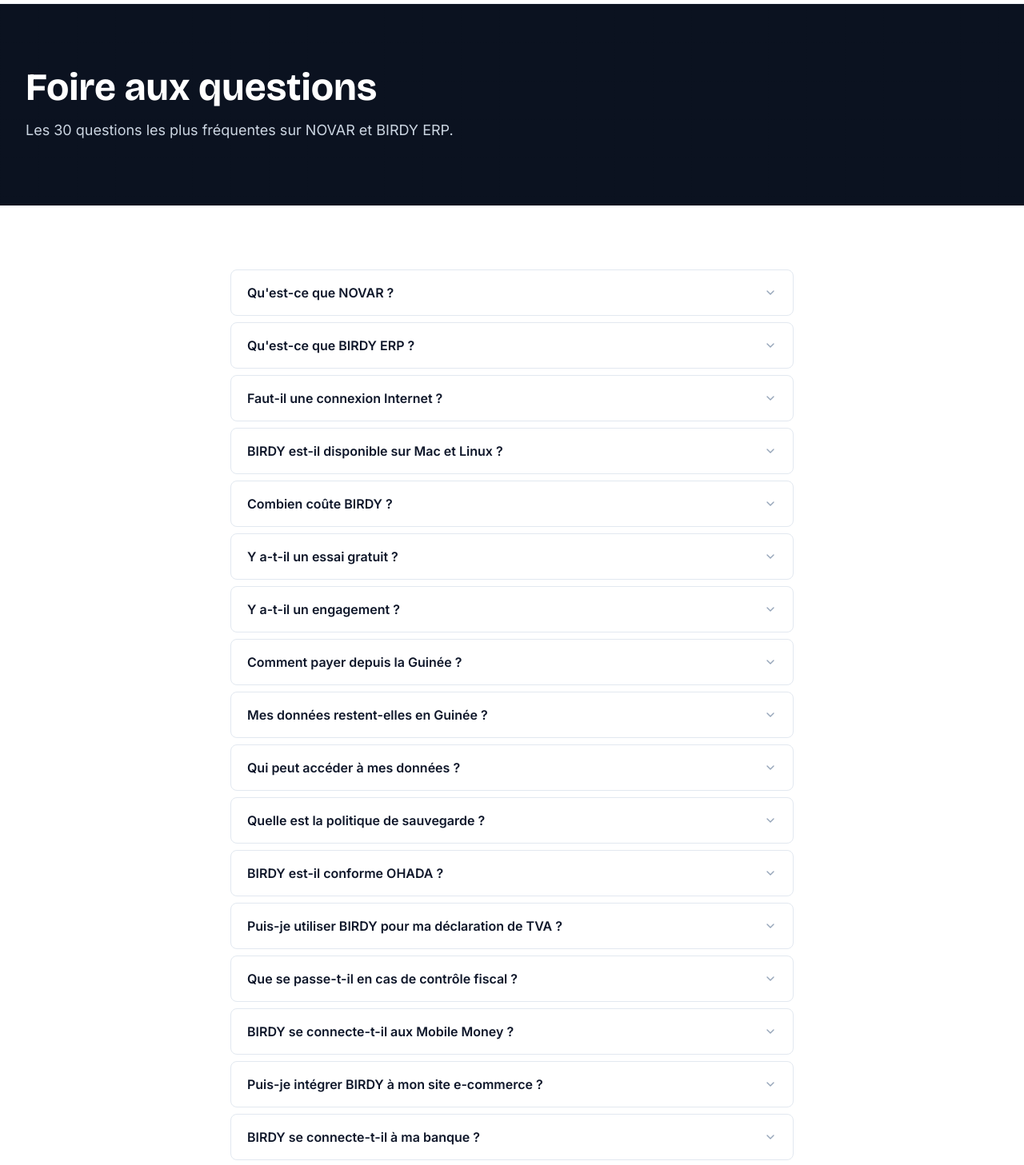
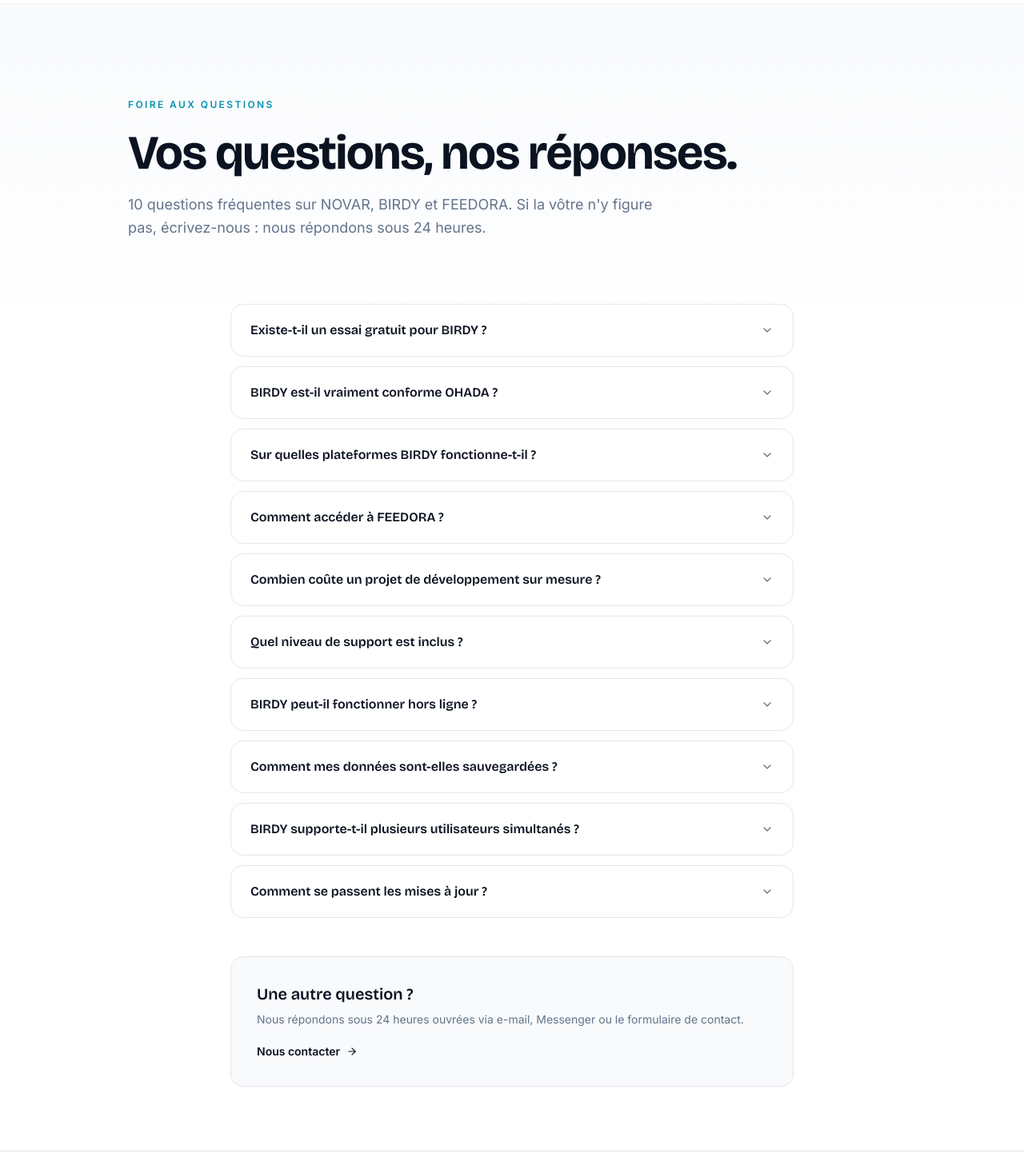
Before and after one commit to novarstartup-tech/novar-website, a Next.js app: page /faq in a window 1280 px wide. Shown: the part 60-1517 px from the top of the page at 80% size. Built offline with nearby package versions, Linux system fonts and the light colour scheme.

Commit message:
feat(novar): page FAQ light avec 10 questions et accordion natif

```diff
--- a/src/app/faq/page.tsx
+++ b/src/app/faq/page.tsx
@@ -1,56 +1,115 @@
-import { FaqAccordion } from '@/components/FaqAccordion';
+import Link from 'next/link';
+import { ChevronDown, ArrowRight } from 'lucide-react';
 
-export const metadata = { title: 'Foire aux questions' };
+export const metadata = {
+  title: 'Foire aux questions',
+  description:
+    'Réponses aux questions fréquentes sur NOVAR, BIRDY (ERP OHADA) et FEEDORA (formulation avicole).',
+};
 
-const FAQS = [
-  { q: "Qu'est-ce que NOVAR ?", a: "NOVAR est une entreprise de logiciels basée à Conakry qui conçoit des solutions sur mesure pour les startups et PME africaines, et édite l'ERP BIRDY." },
-  { q: "Qu'est-ce que BIRDY ERP ?", a: "BIRDY est un ERP complet pour PME guinéennes : POS, stock, achats, comptabilité OHADA, RH/paie, mobile money. Il fonctionne hors ligne et reste conforme à la réglementation locale." },
-  { q: "Faut-il une connexion Internet ?", a: "Non, BIRDY fonctionne intégralement hors ligne. Internet n'est requis que pour les mises à jour, les sauvegardes cloud et certaines intégrations Mobile Money." },
-  { q: 'BIRDY est-il disponible sur Mac et Linux ?', a: 'Pour le moment, BIRDY est disponible sur Windows 10 et 11. Les versions macOS et Linux sont prévues pour 2026.' },
-  { q: 'Combien coûte BIRDY ?', a: 'Trois plans : Solo à 50 000 GNF/mois, Pro à 150 000 GNF/mois, Enterprise à 400 000 GNF/mois. Tous les détails sur la page tarifs.' },
-  { q: "Y a-t-il un essai gratuit ?", a: "Oui, 30 jours d'essai gratuit sur tous les plans, sans carte bancaire. À la fin de la période, vous décidez de continuer ou non." },
-  { q: 'Y a-t-il un engagement ?', a: 'Aucun. Vous pouvez résilier votre abonnement à tout moment. La licence reste active jusqu\'à la fin de la période payée.' },
-  { q: 'Comment payer depuis la Guinée ?', a: 'Virement bancaire local, Mobile Money (Orange, MTN), bientôt cartes via CinetPay (disponible Sprint 17B).' },
-  { q: 'Mes données restent-elles en Guinée ?', a: 'Par défaut oui : les données restent sur votre poste. Les sauvegardes cloud peuvent être hébergées chez NOVAR Conakry, AWS Africa ou OVH selon votre plan et préférence.' },
-  { q: 'Qui peut accéder à mes données ?', a: 'Personne en dehors des utilisateurs que vous autorisez. Même les ingénieurs NOVAR n\'ont aucun accès à votre base sans votre permission explicite.' },
-  { q: 'Quelle est la politique de sauvegarde ?', a: 'Sauvegardes locales quotidiennes automatiques chiffrées AES-256, sauvegardes cloud hebdomadaires (Pro et Enterprise). Stratégie 3-2-1 documentée.' },
-  { q: 'BIRDY est-il conforme OHADA ?', a: 'Oui, intégralement. Plan comptable SYSCOHADA révisé, liasse fiscale, TAFIRE, FEC au format réglementaire, IRPP et CNSS Guinée.' },
-  { q: 'Puis-je utiliser BIRDY pour ma déclaration de TVA ?', a: 'Oui, BIRDY génère automatiquement les éléments de votre déclaration mensuelle ou trimestrielle conformément aux exigences DGI Guinée.' },
-  { q: 'Que se passe-t-il en cas de contrôle fiscal ?', a: 'Vous fournissez le FEC (généré en moins d\'une minute) et la liasse fiscale. Tous les justificatifs sont attachés aux écritures et accessibles immédiatement.' },
-  { q: 'BIRDY se connecte-t-il aux Mobile Money ?', a: 'Oui, Orange Money et MTN MoMo Guinée sont supportés nativement, avec rapprochement automatique des transactions.' },
-  { q: 'Puis-je intégrer BIRDY à mon site e-commerce ?', a: 'Oui, en plan Enterprise via l\'API REST documentée. Connecteurs WooCommerce et Shopify prévus pour Q4 2026.' },
-  { q: 'BIRDY se connecte-t-il à ma banque ?', a: 'L\'import de relevés bancaires (CSV) est supporté. Les connecteurs API banques guinéennes sont en cours de négociation.' },
-  { q: "Comment obtenir de l'aide ?", a: "E-mail djernomahamoudoudiallo@gmail.com, documentation en ligne, tutoriels vidéo. Support prioritaire en plans Pro et Enterprise." },
-  { q: 'Proposez-vous de la formation ?', a: 'Oui, formations sur site à Conakry ou en visio, individuelles ou en groupe. Voir notre offre de conseil et accompagnement.' },
-  { q: 'Combien de temps pour mettre BIRDY en production ?', a: 'Une PME typique met BIRDY en production en 1 à 2 semaines avec notre méthode d\'onboarding en 7 étapes.' },
-  { q: 'BIRDY ne couvre pas mon métier, que faire ?', a: 'Nous proposons des solutions sur mesure pour développer des modules ou des applications spécifiques à votre activité. Premier échange gratuit.' },
-  { q: 'Puis-je modifier le code source ?', a: "BIRDY n'est pas open source. Pour des personnalisations, nous intervenons via notre offre de développement sur mesure." },
-  { q: 'Avez-vous une roadmap publique ?', a: 'Oui, voir la page Produits qui présente notre roadmap trimestrielle.' },
-  { q: 'Comment fonctionne la double authentification ?', a: 'BIRDY supporte TOTP (Google Authenticator, Authy), SMS et clés FIDO2. La 2FA est obligatoire pour les comptes administrateurs.' },
-  { q: "Que se passe-t-il si j'oublie mon mot de passe ?", a: "Réinitialisation par e-mail. Si vous avez activé la 2FA, conservez vos codes de récupération dans un endroit sûr." },
-  { q: 'BIRDY peut-il gérer plusieurs sociétés ?', a: 'Oui, en plan Enterprise. Chaque société a sa propre base, son plan comptable et ses utilisateurs. Bascule rapide via un sélecteur.' },
-  { q: 'Existe-t-il une application mobile ?', a: 'Application mobile BIRDY Pocket prévue pour Q4 2026. Pour l\'instant, l\'interface web est responsive et fonctionne sur tablette.' },
-  { q: 'Quel est le délai de support ?', a: 'Réponse sous 24 h ouvrées en plan Solo, sous 4 h en Pro, sous 1 h en Enterprise. Support en français.' },
-  { q: 'Comment migrer depuis un autre logiciel ?', a: "Nous accompagnons la migration : export de votre ancien logiciel, mapping des données, import dans BIRDY, validation. Service inclus en Enterprise, en option en Pro." },
-  { q: 'Quelles formations proposez-vous ?', a: "Formations administrateur (1 jour), comptable (2 jours), utilisateur final (demi-journée). Sur site Conakry ou visio. Devis sur demande." },
+type FAQ = { q: string; a: string };
+
+const FAQS: FAQ[] = [
+  {
+    q: 'Existe-t-il un essai gratuit pour BIRDY ?',
+    a: "Oui. Tous les plans BIRDY ouvrent droit à 30 jours d'essai gratuit, sans carte bancaire. À la fin de la période, vous décidez librement de continuer, de changer de plan, ou de partir avec vos données.",
+  },
+  {
+    q: 'BIRDY est-il vraiment conforme OHADA ?',
+    a: "Oui, intégralement. BIRDY embarque le plan comptable SYSCOHADA révisé, génère le bilan, le compte de résultat, le TAFIRE, la liasse fiscale et le FEC au format réglementaire. Les barèmes IRPP et CNSS de la Guinée sont également pris en charge nativement.",
+  },
+  {
+    q: 'Sur quelles plateformes BIRDY fonctionne-t-il ?',
+    a: 'BIRDY est disponible aujourd\'hui sur Windows 10 et 11. Les versions macOS et Linux sont planifiées. L\'interface web complémentaire fonctionne sur tout navigateur récent (Chrome, Edge, Firefox, Safari).',
+  },
+  {
+    q: 'Comment accéder à FEEDORA ?',
+    a: "FEEDORA est un produit SaaS B2B accessible via le web. La plateforme actuelle est en ligne sur https://feedora-cyan.vercel.app/. Pour un accès professionnel à votre élevage, contactez-nous : nous configurons votre espace et vos formules de base.",
+  },
+  {
+    q: 'Combien coûte un projet de développement sur mesure ?',
+    a: "Les projets sur mesure sont chiffrés au cas par cas, après un cadrage gratuit. Comptez en général 4 à 12 semaines de développement selon la complexité. Nous proposons aussi un mode forfait mensuel pour les évolutions continues. Demandez un devis depuis la page Contact.",
+  },
+  {
+    q: 'Quel niveau de support est inclus ?',
+    a: "Tous les plans incluent la documentation en ligne, les tutoriels et le support par e-mail. Les plans supérieurs ouvrent un support prioritaire avec un SLA de réponse. Pour les déploiements Enterprise, un account manager dédié est rattaché à votre dossier.",
+  },
+  {
+    q: 'BIRDY peut-il fonctionner hors ligne ?',
+    a: "Oui. Les modules de vente (POS), la caisse, les encaissements et la consultation des données métier fonctionnent sans connexion. La synchronisation se fait dès que la connexion revient. Internet n'est requis que pour les sauvegardes cloud, les mises à jour et certaines intégrations.",
+  },
+  {
+    q: 'Comment mes données sont-elles sauvegardées ?',
+    a: "BIRDY effectue des sauvegardes locales quotidiennes chiffrées en AES-256. Les plans Pro et Enterprise ajoutent des sauvegardes cloud hebdomadaires (chez OVH ou AWS Africa selon votre choix). Stratégie 3-2-1 documentée. Vous pouvez aussi exporter à tout moment l'intégralité de votre base.",
+  },
+  {
+    q: 'BIRDY supporte-t-il plusieurs utilisateurs simultanés ?',
+    a: "Oui. Le plan Solo est limité à un utilisateur. Le plan Pro permet jusqu'à 5 utilisateurs avec des rôles distincts (gérant, comptable, caissier, etc.). Le plan Enterprise propose des utilisateurs illimités, multi-sociétés, et une gestion fine des permissions par rôle.",
+  },
+  {
+    q: 'Comment se passent les mises à jour ?',
+    a: "Les mises à jour sont automatiques et sans interruption de service. Chaque évolution réglementaire OHADA, chaque nouvelle fonctionnalité, chaque correctif est livré sans intervention de votre part. Vous pouvez consulter l'historique des versions dans votre espace client.",
+  },
 ];
 
 export default function FaqPage() {
   return (
     <>
-      <section className="bg-novar-cosmic py-20 relative overflow-hidden">
-        <div className="absolute inset-0 bg-grid opacity-20" />
-        <div className="relative mx-auto max-w-7xl px-4 sm:px-6 lg:px-8">
-          <h1 className="font-display text-4xl sm:text-5xl font-bold text-white">Foire aux questions</h1>
-          <p className="mt-4 max-w-2xl text-lg text-slate-300">
-            Les 30 questions les plus fréquentes sur NOVAR et BIRDY ERP.
+      {/* HERO */}
+      <section className="relative overflow-hidden bg-white">
+        <div className="absolute inset-x-0 top-0 h-[420px] bg-gradient-to-b from-novar-surface-2 to-white" aria-hidden />
+        <div className="absolute inset-0 bg-dots opacity-50" aria-hidden />
+        <div className="relative mx-auto max-w-5xl px-6 lg:px-8 pt-24 pb-16 md:pt-28 md:pb-20">
+          <span className="inline-block text-xs font-semibold uppercase tracking-[0.2em] text-novar-accent">
+            Foire aux questions
+          </span>
+          <h1 className="mt-5 font-display text-4xl sm:text-5xl md:text-6xl font-bold tracking-tight text-novar-ink">
+            Vos questions, nos réponses.
+          </h1>
+          <p className="mt-5 max-w-2xl text-lg text-novar-muted leading-relaxed">
+            10 questions fréquentes sur NOVAR, BIRDY et FEEDORA. Si la vôtre
+            n&apos;y figure pas, écrivez-nous : nous répondons sous 24 heures.
           </p>
         </div>
       </section>
 
-      <section className="py-20 bg-white dark:bg-novar-cosmic">
-        <div className="mx-auto max-w-3xl px-4 sm:px-6 lg:px-8">
-          <FaqAccordion items={FAQS} />
+      {/* QUESTIONS */}
+      <section className="bg-white pb-20">
+        <div className="mx-auto max-w-3xl px-6 lg:px-8">
+          <div className="space-y-3">
+            {FAQS.map((item, i) => (
+              <details
+                key={i}
+                className="group rounded-2xl border border-novar-line bg-white open:border-novar-ink/20 open:shadow-soft transition-all"
+              >
+                <summary className="flex cursor-pointer list-none items-center justify-between gap-4 px-6 py-5 text-left">
+                  <span className="font-display font-semibold text-novar-ink">
+                    {item.q}
+                  </span>
+                  <ChevronDown className="h-4 w-4 flex-shrink-0 text-novar-muted transition-transform group-open:rotate-180" />
+                </summary>
+                <div className="px-6 pb-5 text-sm text-novar-ink-soft leading-relaxed">
+                  {item.a}
+                </div>
+              </details>
+            ))}
+          </div>
+
+          <div className="mt-12 rounded-2xl border border-novar-line bg-novar-surface-2 p-6 sm:p-8">
+            <h2 className="font-display text-xl font-semibold text-novar-ink">
+              Une autre question ?
+            </h2>
+            <p className="mt-2 text-sm text-novar-muted">
+              Nous répondons sous 24 heures ouvrées via e-mail, Messenger ou le
+              formulaire de contact.
+            </p>
+            <Link
+              href="/contact"
+              className="mt-5 inline-flex items-center gap-2 text-sm font-semibold text-novar-ink hover:text-novar-accent transition-colors"
+            >
+              Nous contacter <ArrowRight className="h-3.5 w-3.5" />
+            </Link>
+          </div>
         </div>
       </section>
     </>
```
